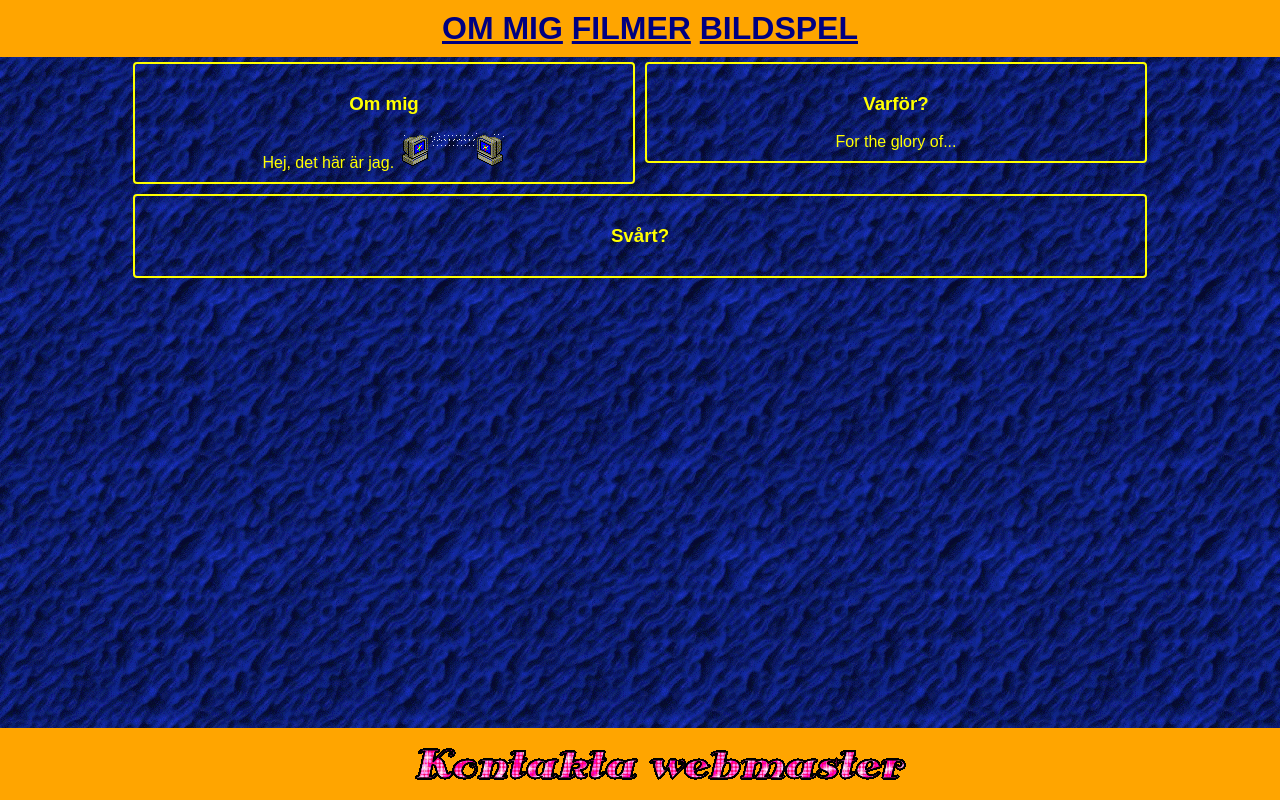
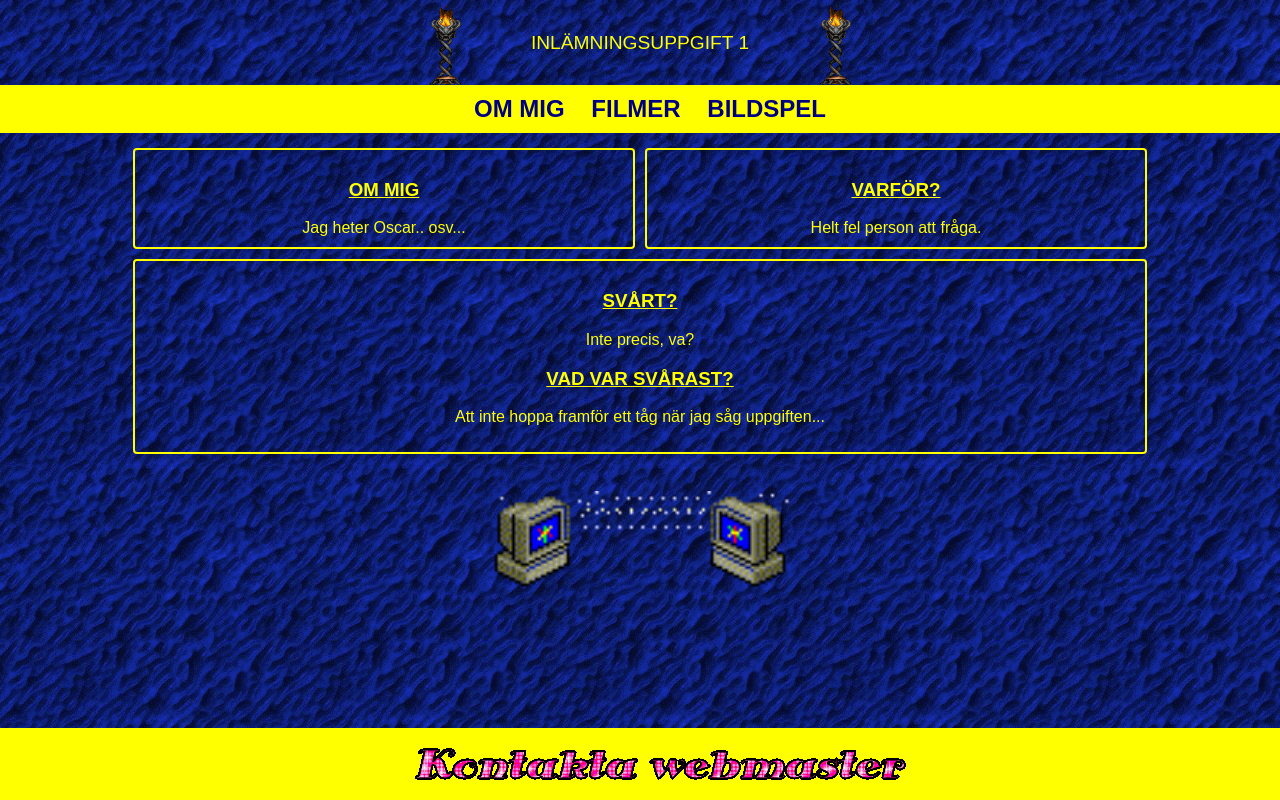
Before and after one commit to lordoscarr/assignment-1, a plain HTML site: page index.html in a window 1280 px wide. Drawn offline with Linux system fonts and the light colour scheme.

Commit message:
fixed styles

```diff
--- a/index.html
+++ b/index.html
@@ -9,6 +9,13 @@
 
     <div class="wrapper">
 
+        <header class="header-title">
+            <div class="torch-container">
+                <img src="img/torch.gif" class="torch-img" />
+                <p class="torch-text">Inlämningsuppgift 1</p>
+            </div>
+        </header>
+
         <nav class="navbar">
             <a class="navbar-item" href="index.html">Om mig</a>
             <a class="navbar-item" href="list.html">Filmer</a>
@@ -18,23 +25,25 @@
         <main class="container">
             <section class="column-6">
                 <div class="card-item">
-                    <h3>Om mig</h3>
-                    Hej, det här är jag.
-                    <img src="img/mail.gif" />
+                    <h3 class="card-title">Om mig</h3>
+                    Jag heter Oscar.. osv...
                 </div>
             </section>
             <section class="column-6">
                 <div class="card-item">
-                    <h3>Varför?</h3>
-                    For the glory of...
+                    <h3 class="card-title">Varför?</h3>
+                    Helt fel person att fråga.
                 </div>
             </section>
             <section class="column-12">
                 <div class="card-item">
-                    <h3>Svårt?</h3>
-
+                    <h3 class="card-title">Svårt?</h3>
+                    <p>Inte precis, va?</p>
+                    <h3 class="card-title">Vad var svårast?</h3>
+                    <p>Att inte hoppa framför ett tåg när jag såg uppgiften...</p>
                 </div>
             </section>
+            <img src="img/mail.gif" class="column-12 mail-img" />
         </main>
 
         <footer>
--- a/style.css
+++ b/style.css
@@ -14,6 +14,7 @@ body {
     margin: auto;
     display: grid;
     grid-template-columns: repeat(12, 1fr);
+    margin-top: 10px;
 }
 
 .navbar {
@@ -22,14 +23,20 @@ body {
     text-transform: uppercase;
     font-weight: bold;
     text-decoration: none;
-    font-size: 2em;
-    background: orange;
-    grid-column: span 12;
+    font-size: 1.5em;
+    background: yellow;
     padding: 10px;
 }
 
 .navbar-item {
     color: navy;
+    text-decoration: none;
+    margin-left: 10px;
+    margin-right: 10px;
+}
+
+.navbar-item:hover {
+    text-decoration: underline;
 }
 
 .column-6 {
@@ -38,7 +45,6 @@ body {
 }
 
 .column-12 {
-    width: 100%;
     grid-column: span 12;
     display: block;
 }
@@ -58,9 +64,36 @@ footer {
     text-align: center;
     bottom: 0;
     width: 100%;
-    background: orange;
+    background: yellow;
     color: navy;
     padding: 20px;
     text-transform: uppercase;
     font-weight: bold;
 }
+
+.card-title {
+    text-decoration: underline;
+    text-transform: uppercase;
+    font-weight: bold;
+}
+
+.mail-img {
+    width: 30%;
+    margin: 2em auto;
+}
+
+.torch-container {
+    position: relative;
+    text-align: center;
+}
+
+.torch-text {
+    width: 300px;
+    position: absolute;
+    top: calc(50% - 30px);
+    left: calc(50% - 150px);
+    height: 60px;
+    color: yellow;
+    text-transform: uppercase;
+    font-size: 1.2em;
+}
```
Also changed, not shown: list/index.html (renamed from list.html), slide/index.html (renamed from slide.html).
